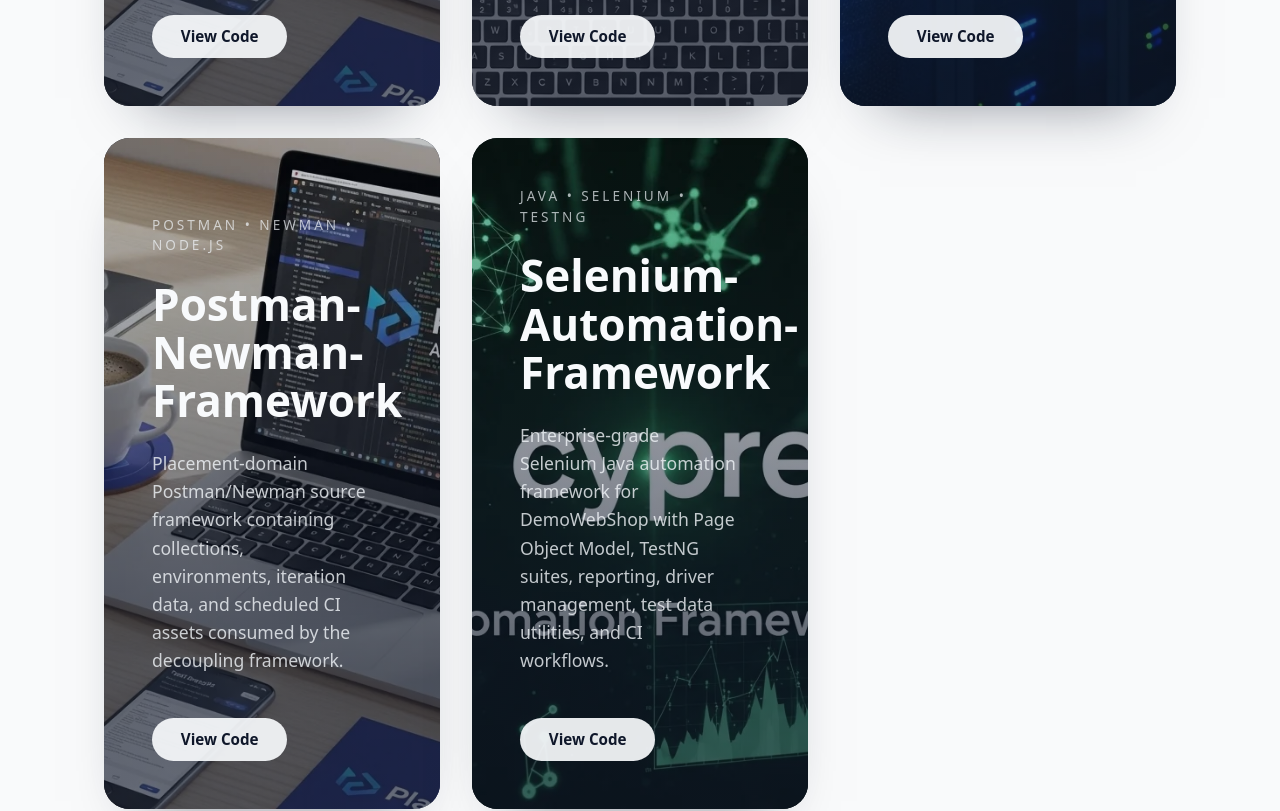
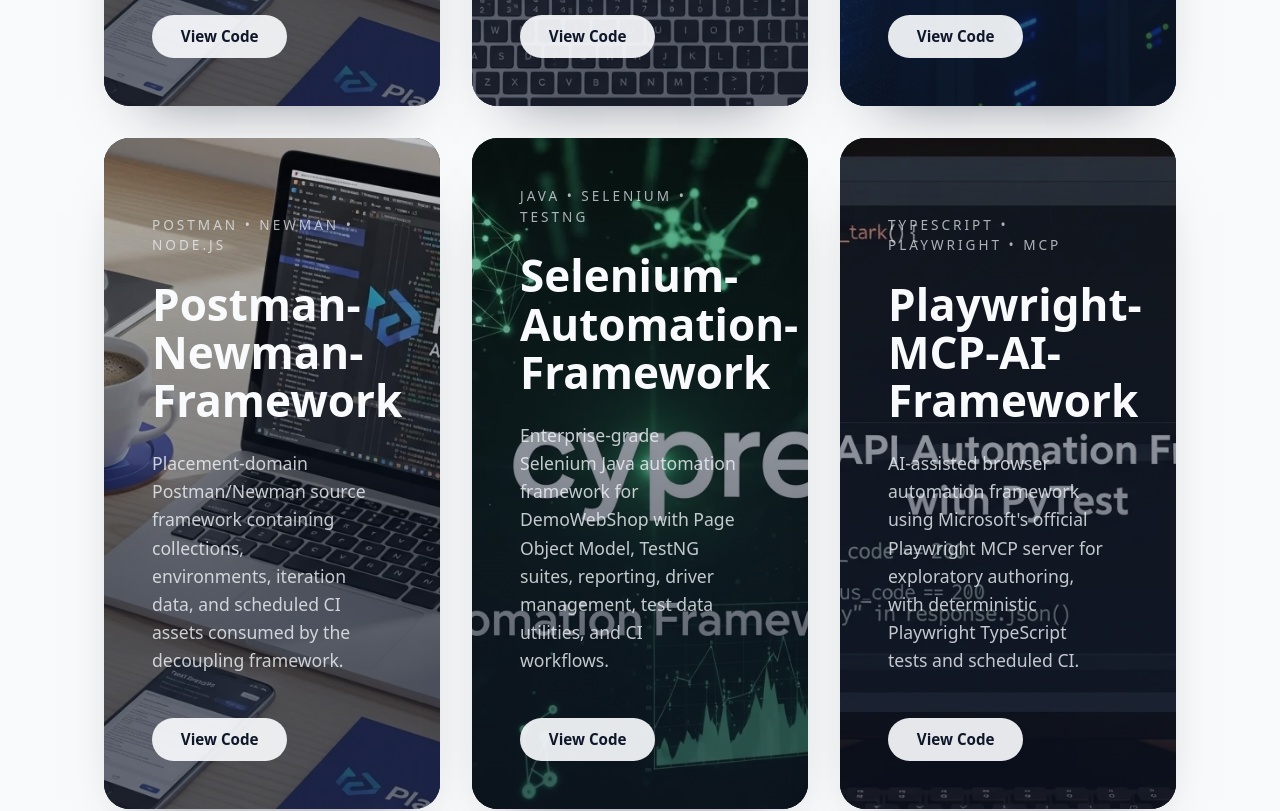
Before and after one commit to daviiidle/dlorddev, a Next.js app in the folder personal-website/: page / in a window 1280 px wide. Shown: the part 2260-3071 px from the top of the page. Built offline with nearby package versions, Linux system fonts and the light colour scheme.

Commit message:
Add Playwright MCP AI framework tile

```diff
--- a/personal-website/src/content/siteContent.ts
+++ b/personal-website/src/content/siteContent.ts
@@ -136,6 +136,13 @@
         githubUrl: "https://github.com/daviiidle/Selenium-Automation-Framework",
         image: "/images/selenium.webp",
       },
+      {
+        name: "Playwright-MCP-AI-Framework",
+        description: "AI-assisted browser automation framework using Microsoft's official Playwright MCP server for exploratory authoring, with deterministic Playwright TypeScript tests and scheduled CI.",
+        technologies: ["TypeScript", "Playwright", "MCP", "AI Automation", "GitHub Actions"],
+        githubUrl: "https://github.com/daviiidle/Playwright-MCP-AI-Framework",
+        image: "/images/playwright.webp",
+      },
     ],
   },
   contact: {
```
